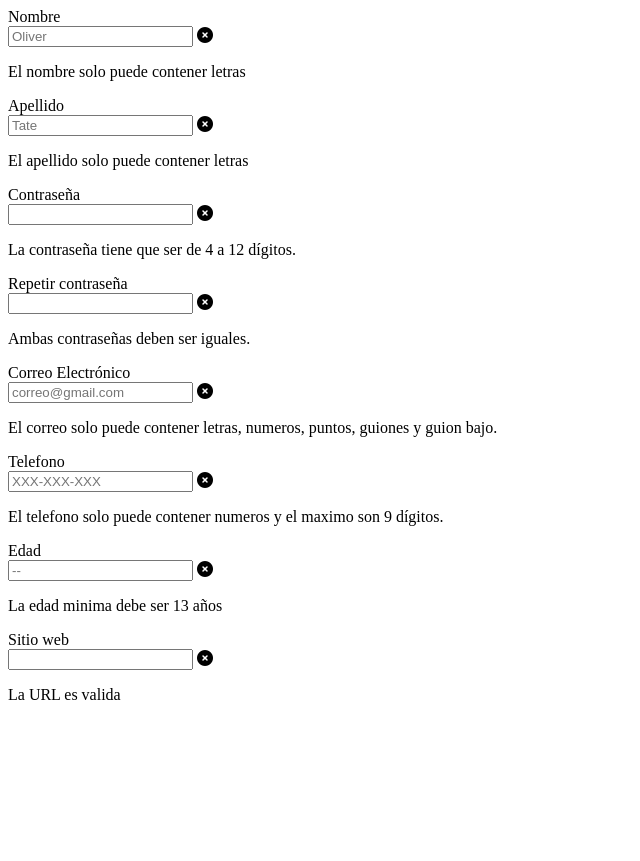
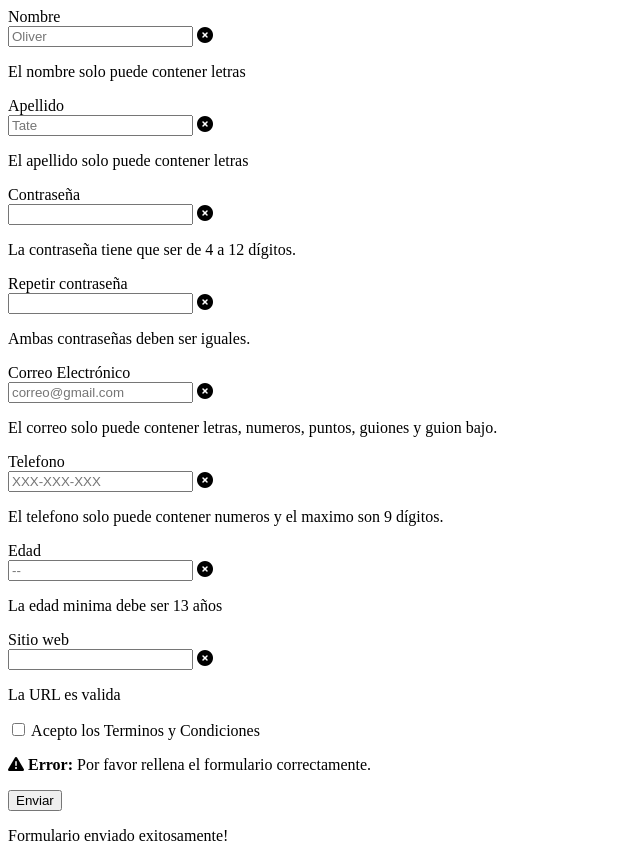
Before and after one commit to franztoledo/FORM-JS, a website: page index.html in a window 1280 px wide. Shown: the whole page, without its empty margins (0-640 px from the left). Before the commit the page ends 800 px from the top, so only its background shows below. Drawn offline with Linux system fonts and the light colour scheme.

Commit message:
estructura de html

```diff
--- a/index.html
+++ b/index.html
@@ -82,7 +82,22 @@
         </div>
         <p class="formulario__input-error">La URL es valida</p>
       </div>
+      <!--Terminos y Condiciones -->
+			<div class="formulario__grupo" id="grupo__terminos">
+				<label class="formulario__label">
+					<input class="formulario__checkbox" type="checkbox" name="terminos" id="terminos">
+					Acepto los Terminos y Condiciones
+				</label>
+			</div>
 
+			<div class="formulario__mensaje" id="formulario__mensaje">
+				<p><i class="fas fa-exclamation-triangle"></i> <b>Error:</b> Por favor rellena el formulario correctamente. </p>
+			</div>
+
+			<div class="formulario__grupo formulario__grupo-btn-enviar">
+				<button type="submit" class="formulario__btn">Enviar</button>
+				<p class="formulario__mensaje-exito" id="formulario__mensaje-exito">Formulario enviado exitosamente!</p>
+			</div>
     </form>
   </main>
   <script type="module" src="./main.js" ></script>
```
